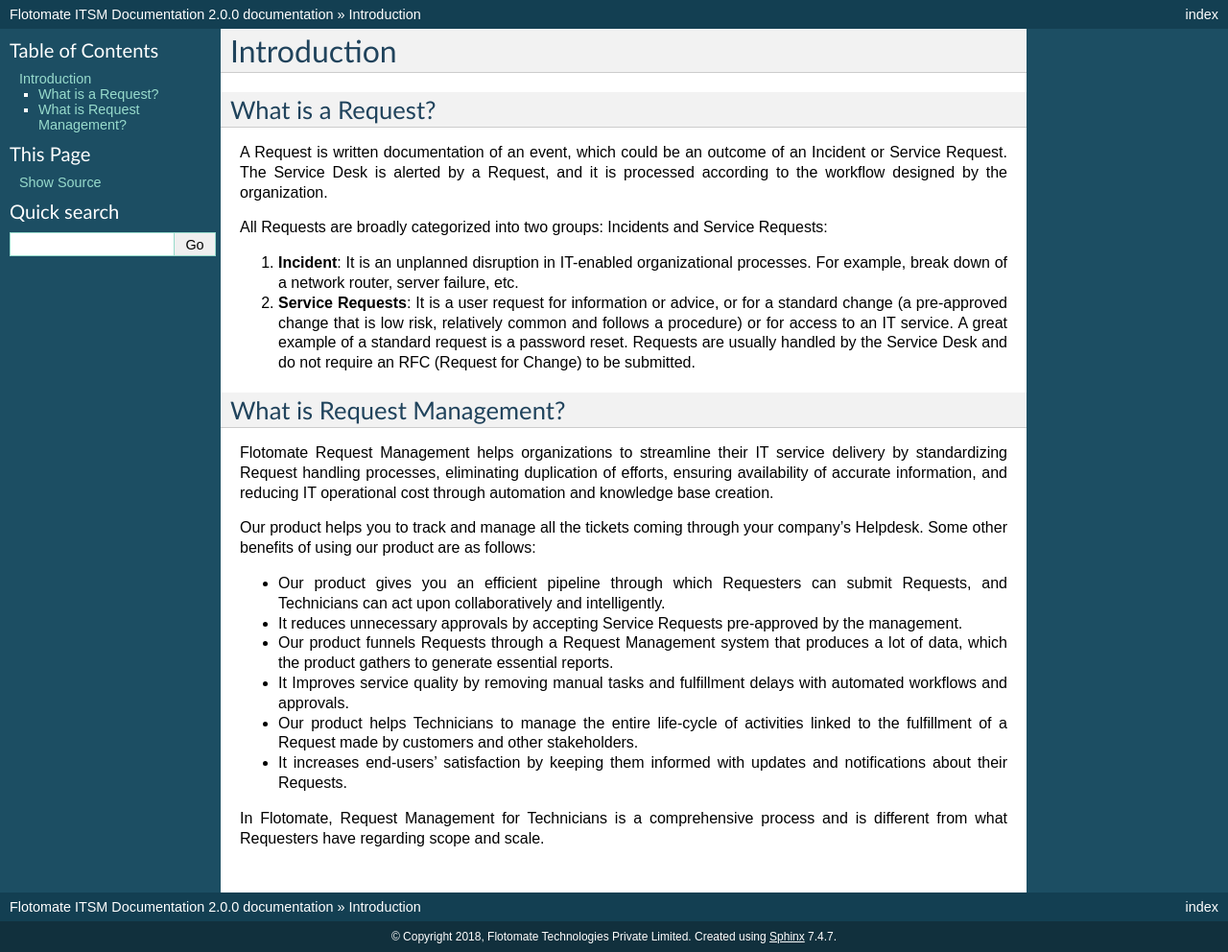
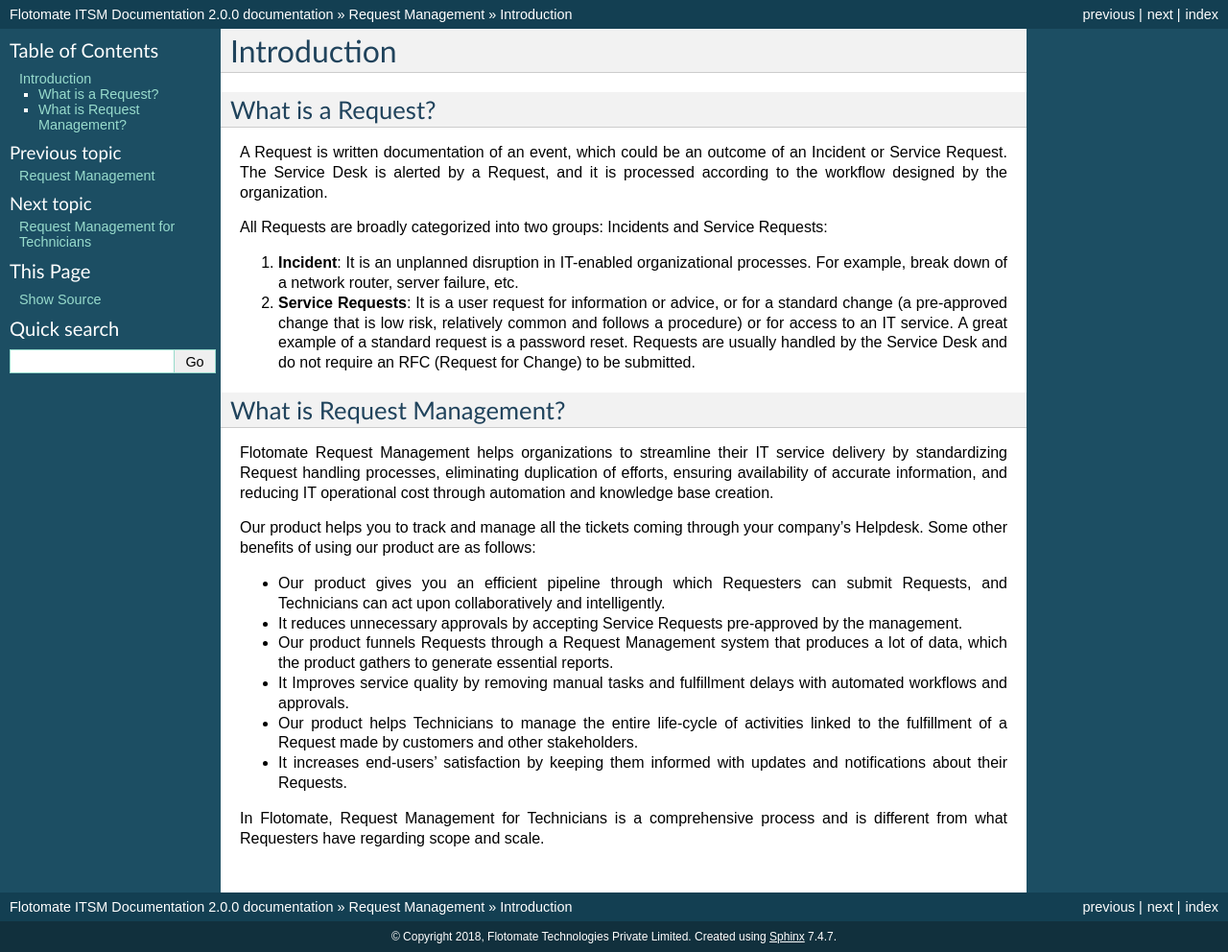
Before and after one commit to Flotomate/product_docs, a Sphinx documentation site: the page built from source/request-management/introduction-request-management.rst, in a window 1280 px wide. Shown: the whole page at 96% size. Built offline with Sphinx 7.4.7, drawn with Linux system fonts in a browser that asks for light colours; pages that are not in the unit, such as notebooks, are missing from menus.

Commit message:
Error fix in request management

```diff
--- a/source/request-management/index.rst
+++ b/source/request-management/index.rst
@@ -4,6 +4,6 @@
 .. toctree::
    :maxdepth: 3
 
-   introduction-request-Management
+   introduction-request-management
    request-management-technician/index
    request-management-requestor
```
